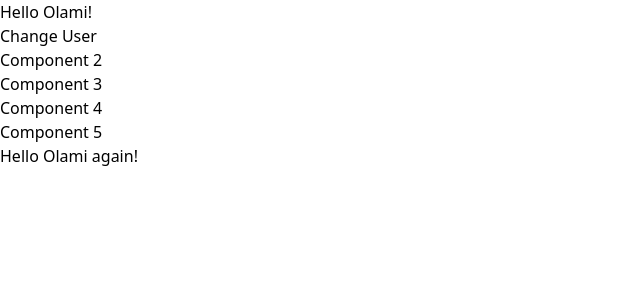
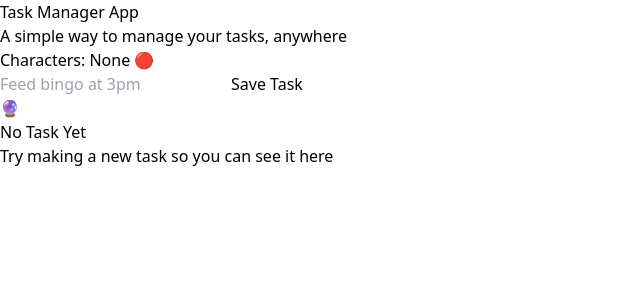
Before and after one commit to danju4rizzl/my-react-app, a React (Vite) app: page / in a window 1280 px wide. Shown: the top 300 px of the page, without its empty margins (0-640 px from the left). Built offline with nearby package versions, Linux system fonts and the light colour scheme.

Commit message:
completed TaskManagerApp with its components

```diff
--- a/src/App.jsx
+++ b/src/App.jsx
@@ -1,9 +1,9 @@
-import ContextExample from "./components/ContextExample"
+import TaskManagerApp from "./components/task-manager-app/TaskManagerApp"
 
 function App() {
 	return (
 		<>
-			<ContextExample />
+			<TaskManagerApp />
 		</>
 	)
 }
--- /dev/null
+++ b/src/components/task-manager-app/TaskManagerApp.jsx
@@ -0,0 +1,81 @@
+import { useState, useEffect } from "react"
+import { v4 as uuidv4 } from "uuid"
+import Heading from "./components/Heading"
+import NoTask from "./components/NoTask"
+import TaskForm from "./components/TaskForm"
+import TaskList from "./components/TaskList"
+
+export default function TaskManagerApp() {
+	// State to manage all tasks in the app
+	const [allTasks, setAllTasks] = useState([])
+
+	// Storage key for local storage
+	const storageKey = "storedTask"
+
+	// Retrieve data from local storage
+	const getLocalData = () => JSON.parse(localStorage.getItem(storageKey))
+
+	// Add a new task to the list
+	const addNewTask = (task) => {
+		const newTask = { taskId: uuidv4(), task }
+
+		// Update the state with the new task
+		setAllTasks([...allTasks, newTask])
+	}
+
+	// Delete a task based on its ID
+	const deleteTask = (currentId) => {
+		const confirmDelete = window.confirm(
+			"Are you sure you want to delete this task"
+		)
+
+		if (!confirmDelete) {
+			return
+		} else {
+			// Remove the task from the state
+			setAllTasks(allTasks.filter((task) => task.taskId !== currentId))
+		}
+	}
+
+	// Run when the application loads
+	useEffect(() => {
+		const localData = getLocalData()
+
+		// Check if there is data in local storage
+		if (localData != null) {
+			setAllTasks(localData)
+		}
+	}, [])
+
+	// Update local storage whenever allTasks changes
+	useEffect(() => {
+		if (allTasks.length) {
+			localStorage.setItem(storageKey, JSON.stringify(allTasks))
+		} else {
+			localStorage.clear()
+		}
+	}, [allTasks])
+
+	return (
+		<main className="bg-slate-900 h-screen text-white grid grid-flow-row content-center justify-center px-10 gap-y-10">
+			<div className="mx-auto">
+				{/* Heading component */}
+				<Heading
+					title={"Task Manager App"}
+					subTitle={"A simple way to manage your tasks, anywhere"}
+				/>
+
+				{/* TaskForm component for adding tasks */}
+				<TaskForm onAddTask={addNewTask} />
+			</div>
+			<div className="lg:mx-20">
+				{/* Display TaskList if there are tasks, otherwise show NoTask component */}
+				{allTasks.length > 0 ? (
+					<TaskList displayTasks={allTasks} whenDelete={deleteTask} />
+				) : (
+					<NoTask />
+				)}
+			</div>
+		</main>
+	)
+}
--- /dev/null
+++ b/src/components/task-manager-app/components/CharacterCounter.jsx
@@ -0,0 +1,10 @@
+export default function CharacterCounter({ count, maxCount }) {
+	return (
+		<p className="text-sm  text-center mb-3">
+			Characters:{" "}
+			{count > 0
+				? `${count} ${count === maxCount ? "Max 🟡" : "🟢"}  `
+				: "None 🔴"}
+		</p>
+	)
+}
--- /dev/null
+++ b/src/components/task-manager-app/components/Heading.jsx
@@ -0,0 +1,10 @@
+export default function Heading({ title, subTitle }) {
+	return (
+		<div className="text-center my-12 space-y-1">
+			{/* Display the title with an underline */}
+			<h1 className="text-5xl underline">{title}</h1>
+			{/* Display the subtitle */}
+			<p>{subTitle}</p>
+		</div>
+	)
+}
--- /dev/null
+++ b/src/components/task-manager-app/components/NoTask.jsx
@@ -0,0 +1,14 @@
+import Heading from "./Heading"
+
+export default function NoTask() {
+	return (
+		<div className="text-center">
+			{/* Display a crystal ball emoji below */}
+			<h1 className="text-6xl">🔮</h1>
+			<Heading
+				title="No Task Yet" // Display title indicating no tasks
+				subTitle="Try making a new task so you can see it here" // Display a suggestion to add tasks
+			/>
+		</div>
+	)
+}
--- /dev/null
+++ b/src/components/task-manager-app/components/TaskForm.jsx
@@ -0,0 +1,59 @@
+import { useState } from "react"
+import CharacterCounter from "./CharacterCounter"
+
+export default function TaskForm({ onAddTask }) {
+	// State to hold the user input value
+	const [userValue, setUserValue] = useState("")
+
+	// Check if userValue is empty
+	const isEmpty = userValue.length
+
+	// Maximum character limit for the input field
+	const maxChar = 70
+
+	// This function handles the form submit event
+	function handleSubmit() {
+		// If userValue is empty, show an alert
+		if (!isEmpty) {
+			return alert("Please enter a task")
+		}
+
+		// Call the onAddTask function and pass the userValue
+		onAddTask(userValue)
+
+		// Reset the form input after adding a new task
+		setUserValue("")
+	}
+
+	return (
+		<div>
+			{/* Display character count and max character limit */}
+			<CharacterCounter count={isEmpty} maxCount={maxChar} />
+
+			{/* Form for adding a new task */}
+			<form className="flex" onSubmit={(e) => e.preventDefault()}>
+				{/* Input field for entering the task */}
+				<input
+					type="text"
+					name="taskInput"
+					placeholder="Feed bingo at 3pm"
+					className="py-2 px-3 text-2xl rounded-lg text-center border outline-1 outline-current
+            bg-slate-700/50"
+					onChange={(e) => setUserValue(e.target.value)}
+					value={userValue}
+					maxLength={maxChar}
+				/>
+
+				{/* Button to save the task */}
+				<button
+					className="py-1.5 px-8 mx-5 bg-red-500 rounded-md hover:bg-red-400
+          ease-in duration-300"
+					type="submit"
+					onClick={handleSubmit}
+				>
+					Save Task
+				</button>
+			</form>
+		</div>
+	)
+}
--- /dev/null
+++ b/src/components/task-manager-app/components/TaskItem.jsx
@@ -0,0 +1,18 @@
+import { BiTrash } from "react-icons/bi"
+
+export default function TaskItem({ text, onClick }) {
+	return (
+		<li className="h-12 flex flex-1 justify-between bg-gray-700 rounded-lg pl-10">
+			{/* Display the task text */}
+			<span className="text-lg my-auto leading-5">{text}</span>
+
+			{/* Button to delete the task */}
+			<button
+				className="bg-red-500 hover:bg-red-400 text-2xl text-center p-3 rounded-r-lg"
+				onClick={onClick} // Call the provided onClick function when clicked
+			>
+				<BiTrash /> {/* Display trash icon */}
+			</button>
+		</li>
+	)
+}
--- /dev/null
+++ b/src/components/task-manager-app/components/TaskList.jsx
@@ -0,0 +1,16 @@
+import TaskItem from "./TaskItem"
+
+export default function TaskList({ displayTasks, whenDelete }) {
+	return (
+		<ul className="flex flex-col-reverse gap-y-3 max-h-60 overflow-y-scroll px-6">
+			{/* Map through each task in displayTasks and render TaskItem component */}
+			{displayTasks.map((item) => (
+				<TaskItem
+					text={item.task} // Pass the task text as a prop
+					key={item.taskId} // Use taskId as the unique key
+					onClick={() => whenDelete(item.taskId)} // Call whenDelete when clicked
+				/>
+			))}
+		</ul>
+	)
+}
```
